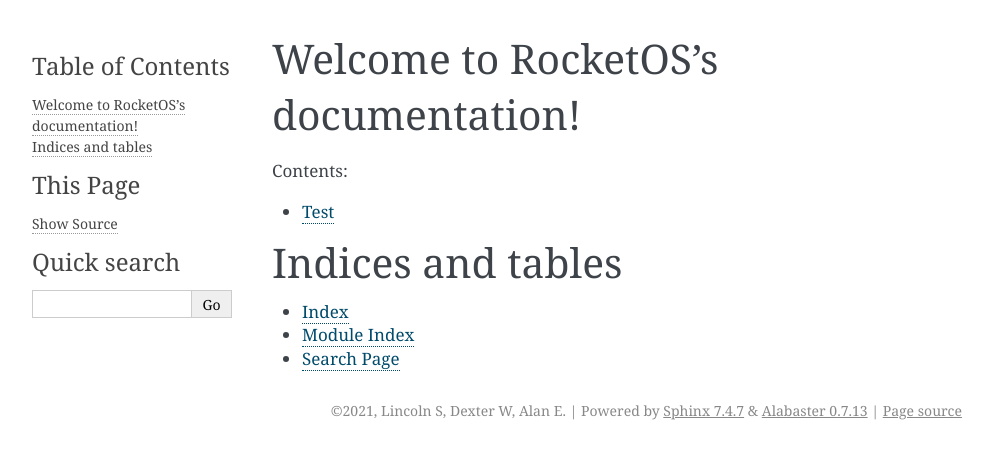
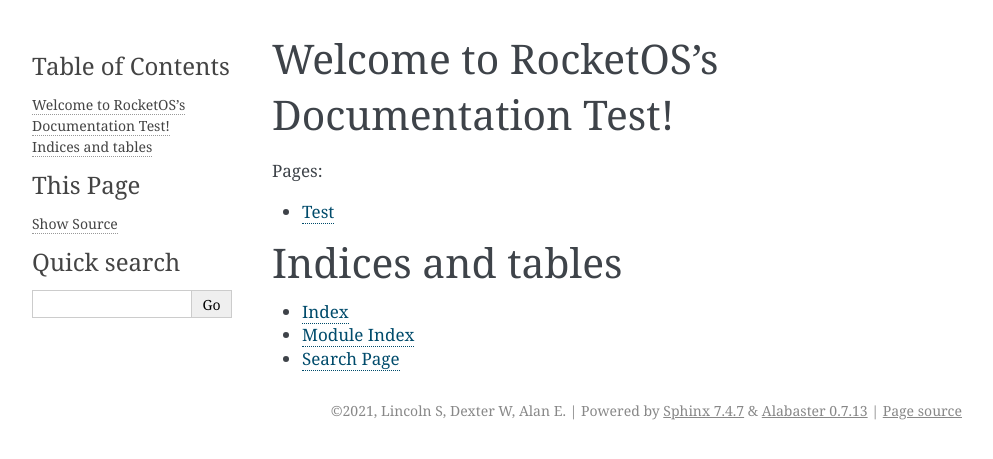
Before and after one commit to OperatingSystemRocket/RocketOS, a Sphinx documentation site: the page built from docs/source/index.rst, in a window 1280 px wide. Shown: the top 459 px of the page, without its empty margins (148-1141 px from the left). Built offline with Sphinx 7.4.7, drawn with Linux system fonts in a browser that asks for light colours; some of the changed lines change nothing that is shown.

Commit message:
Docs test

```diff
--- a/docs/source/index.rst
+++ b/docs/source/index.rst
@@ -1,14 +1,9 @@
-.. RocketOS documentation master file, created by
-   sphinx-quickstart on Wed Feb 17 10:57:11 2021.
-   You can adapt this file completely to your liking, but it should at least
-   contain the root `toctree` directive.
-
-Welcome to RocketOS's documentation!
-====================================
+Welcome to RocketOS's Documentation Test!
+==========================================
 
 .. toctree::
    :maxdepth: 2
-   :caption: Contents:
+   :caption: Pages:
 
    test
 
```
